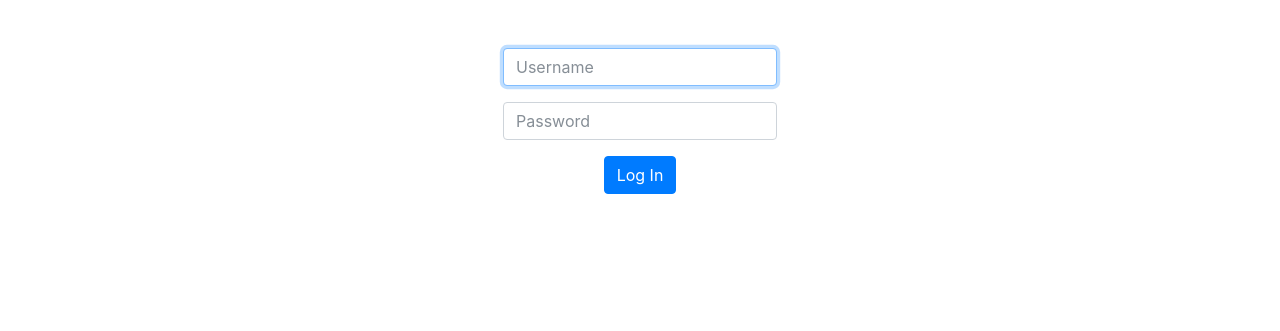
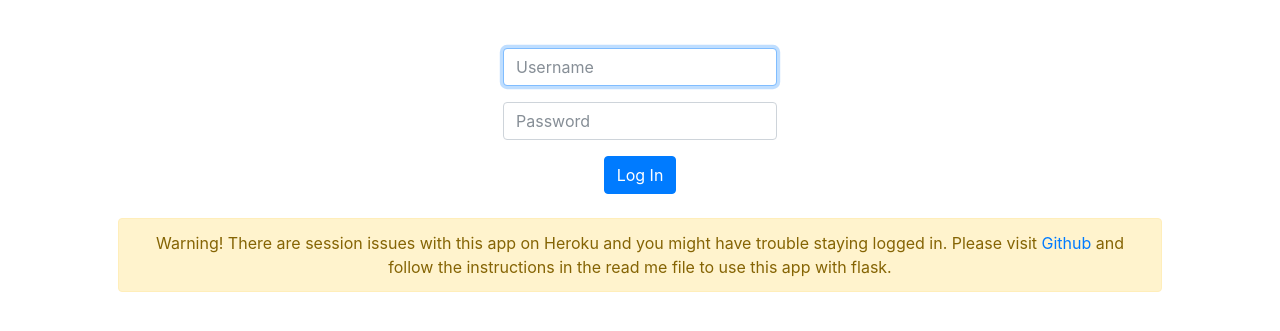
Before and after one commit to JamesStaffordCoyte/finance, a Flask app: page /login in a window 1280 px wide. Shown: the part 76-407 px from the top of the page. Run offline with Flask 2, Linux system fonts and the light colour scheme; data that the repository does not hold is empty; some libraries are stand-ins or nearby versions.

Commit message:
added a warning message to /login

```diff
--- a/application.py
+++ b/application.py
@@ -26,7 +26,6 @@ class RedisSession(CallbackDict, SessionMixin):
         self.sid = sid
         self.new = new
         self.modified = False
-
 
 class RedisSessionInterface(SessionInterface):
     serializer = pickle
--- a/templates/login.html
+++ b/templates/login.html
@@ -14,4 +14,10 @@
         </div>
         <button class="btn btn-primary" type="submit">Log In</button>
     </form>
+    <br>
+    <div class="alert alert-warning" role="alert">
+      Warning! There are session issues with this app on Heroku and you might have trouble staying logged in. Please visit <a style="text-decoration: none;" href="https://github.com/JamesStaffordCoyte/finance">
+        Github
+      </a> and follow the instructions in the read me file to use this app with flask.
+    </div>
 {% endblock %}
```
